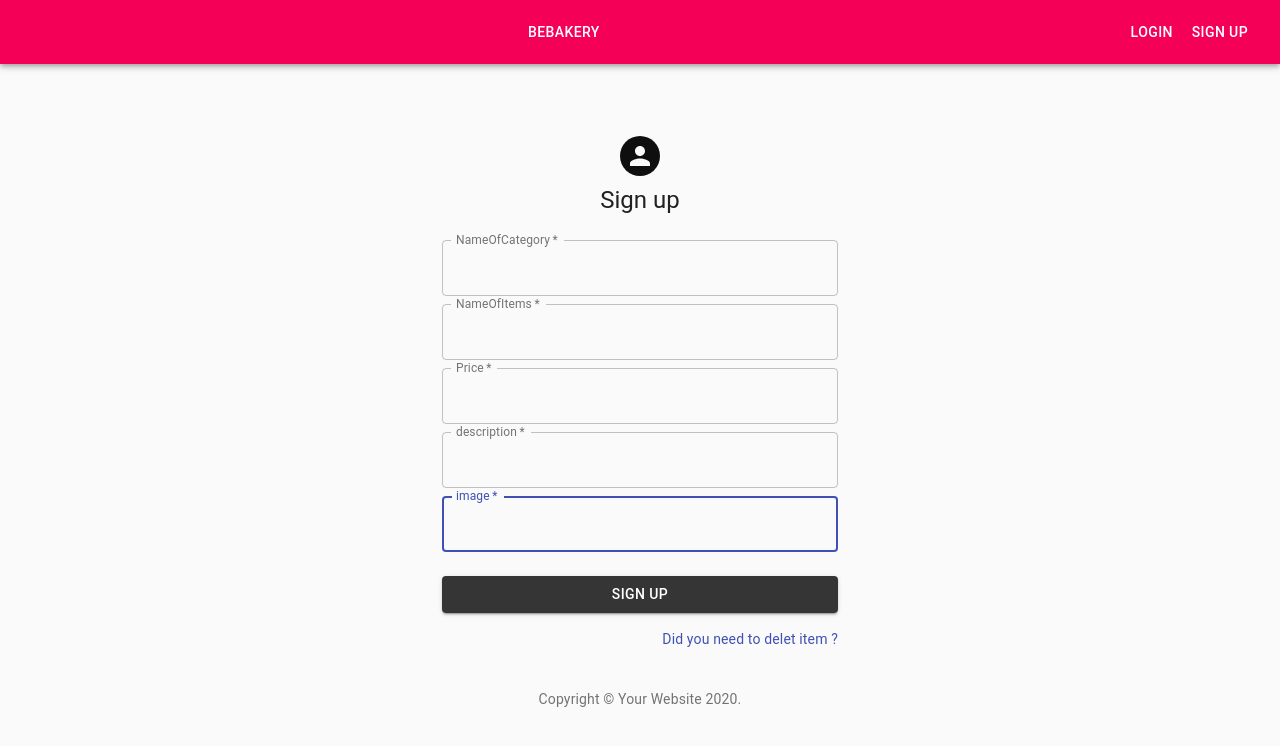
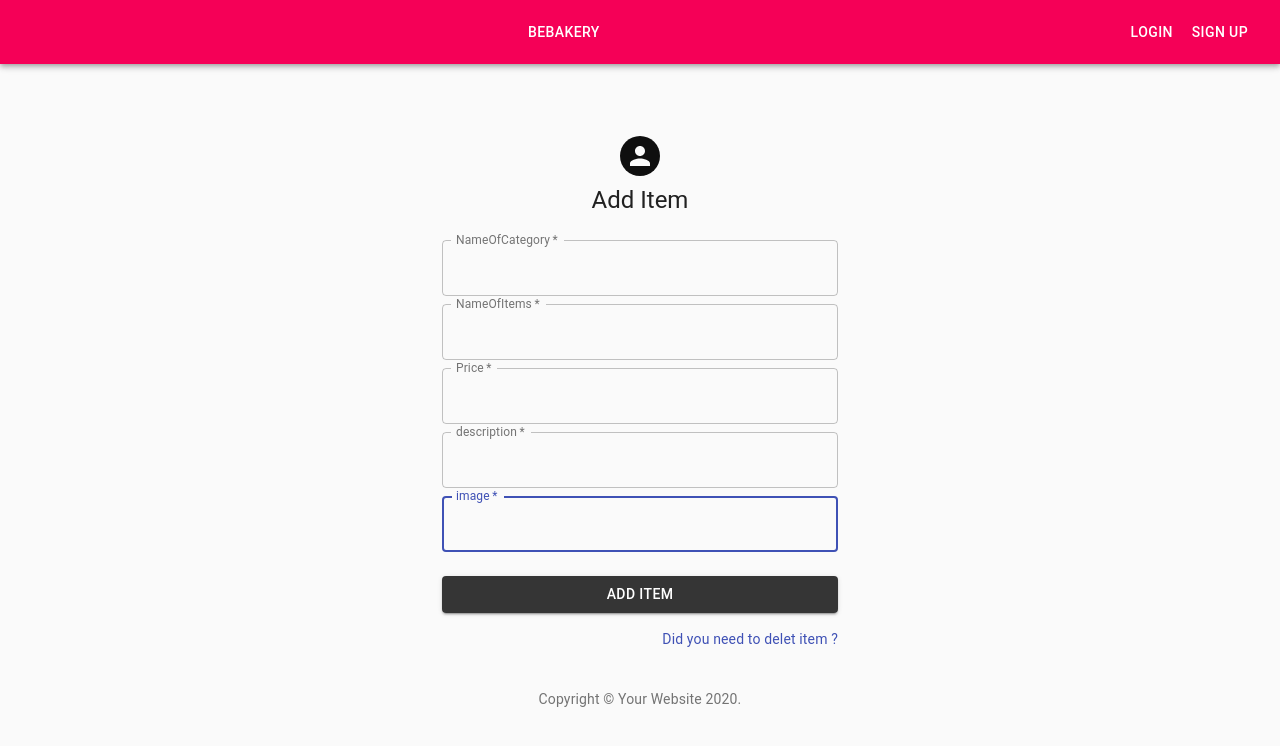
Before and after one commit to LadyBugs4/BakeryShop4, a React (Create React App) app in the folder client/: page /admin in a window 1280 px wide. Shown: the top 746 px of the page. Built offline with nearby package versions, Linux system fonts and the light colour scheme.

Commit message:
complete work with admin page

```diff
--- a/client/src/component/admin.js
+++ b/client/src/component/admin.js
@@ -166,7 +166,7 @@ export default function SignUp() {
     //console.log(password)
      console.log(NameOfCategory)
       console.log(Price)
-       //console.log(email)
+      console.log(image)
     const items = {
       NameOfCategory: NameOfCategory,
       NameOfItems:NameOfItems,
@@ -197,7 +197,7 @@ export default function SignUp() {
           {/* <LockOutlinedIcon /> */}
         </Avatar>
         <Typography component="h1" variant="h5">
-          Sign up
+         Add Item
         </Typography>
         <form className={classes.form} onSubmit={onSubmit} noValidate>
           <Grid container spacing={2}>
@@ -295,7 +295,8 @@ export default function SignUp() {
             color="primary"
             className={classes.submit}
           >
-            Sign Up
+
+          Add Item
           </Button>
           <Grid container justify="flex-end">
             <Grid item>
```
